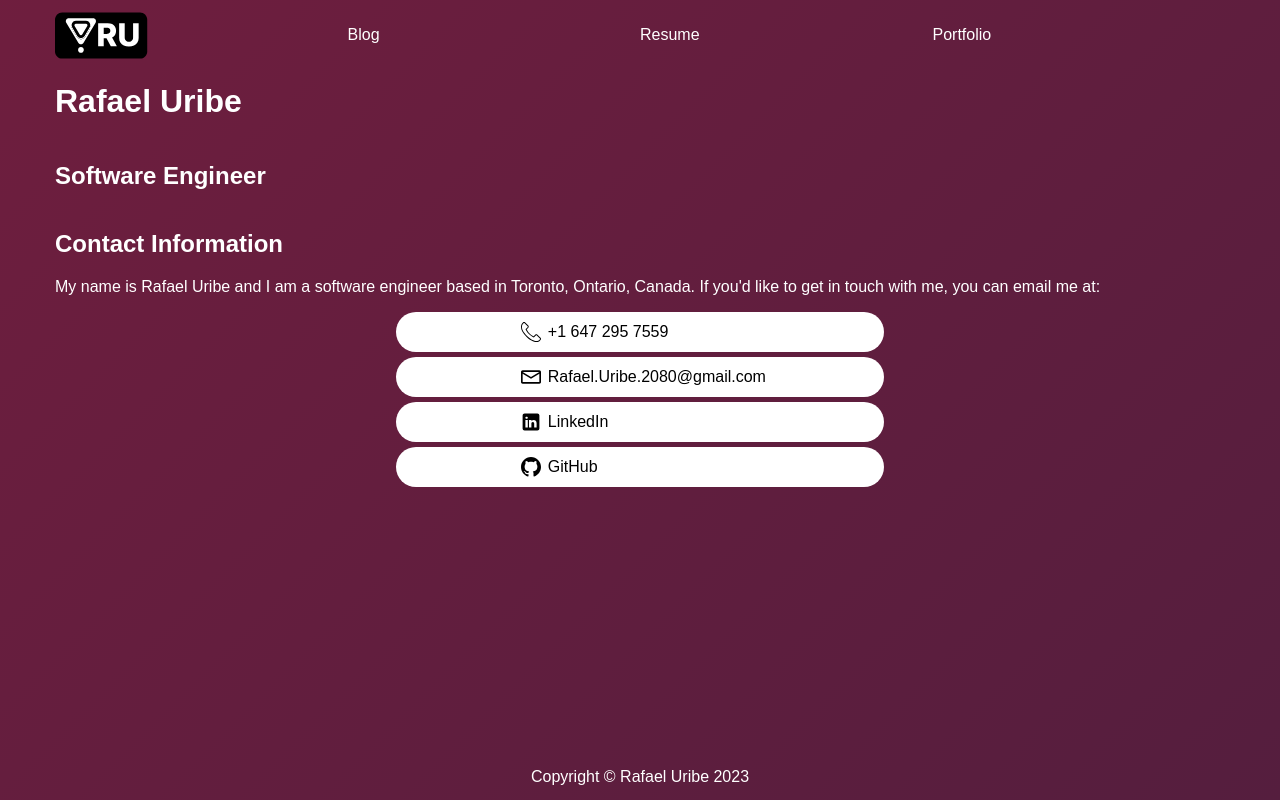
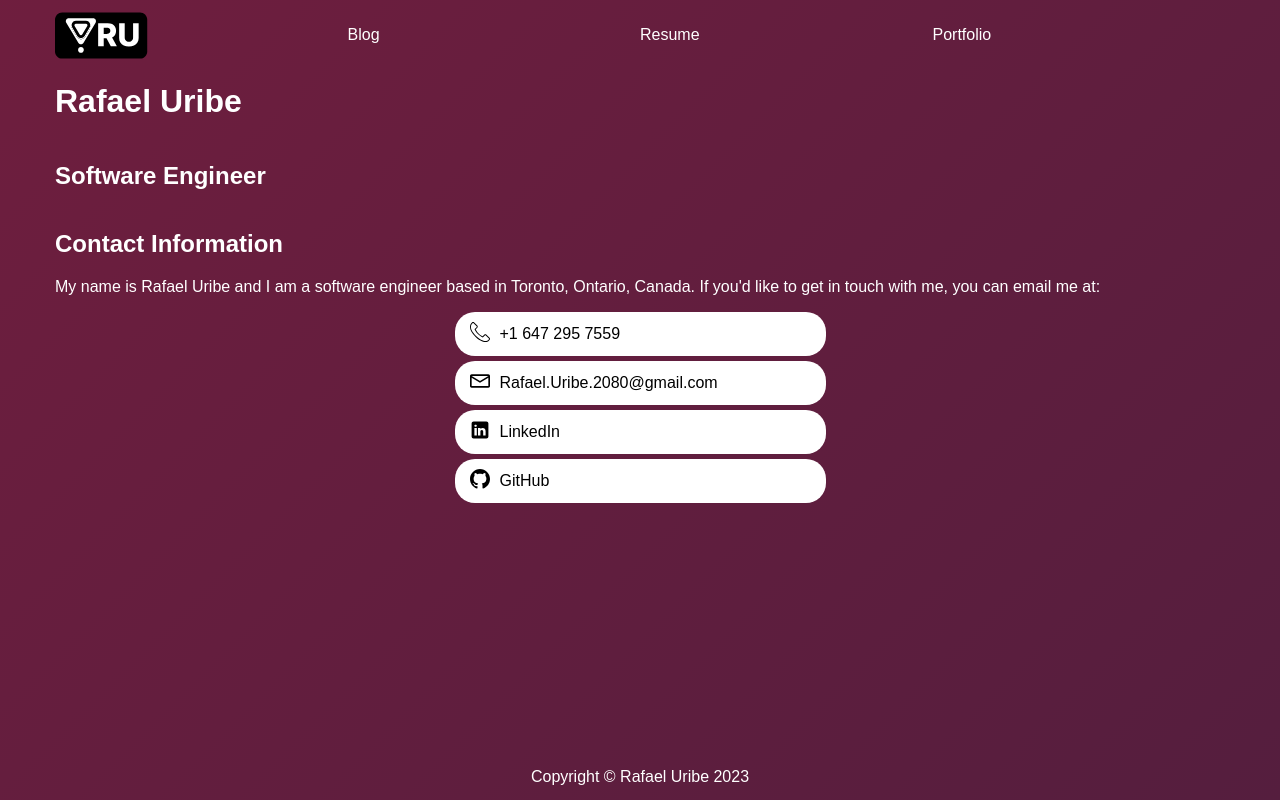
Before and after one commit to Rafael3226/blog, a Next.js app: page / in a window 1280 px wide. Built offline with nearby package versions, Linux system fonts and the light colour scheme.

Commit message:
Fix CSS from AnchorTemplate

```diff
--- a/components/assets/contact-information/AnchorTemplate.tsx
+++ b/components/assets/contact-information/AnchorTemplate.tsx
@@ -6,15 +6,12 @@ function AnchorTemplate({ href, icon, text }: ContactItemProps) {
     <A href={href} target="_blank">
       <div
         style={{
-          width: "30%",
-          display: "flex",
-          justifyContent: "end",
-          paddingRight: "2px",
+          padding: "0px 5px",
         }}
       >
         {icon}
       </div>
-      <div style={{ width: "70%" }}>{text}</div>
+      <div>{text}</div>
     </A>
   );
 }
--- a/components/styled/a/A.tsx
+++ b/components/styled/a/A.tsx
@@ -9,7 +9,23 @@ const A = styled.a`
   display: flex;
   align-items: center;
   text-decoration: none;
-  width: 40%;
+  width: 80%;
+
+  @media (min-width: 544px) {
+    width: 50%;
+  }
+
+  @media (min-width: 768px) {
+    width: 40%;
+  }
+
+  @media (min-width: 992px) {
+    width: 35%;
+  }
+
+  @media (min-width: 1200px) {
+    width: 30%;
+  }
 `;
 
 export default A;
```
